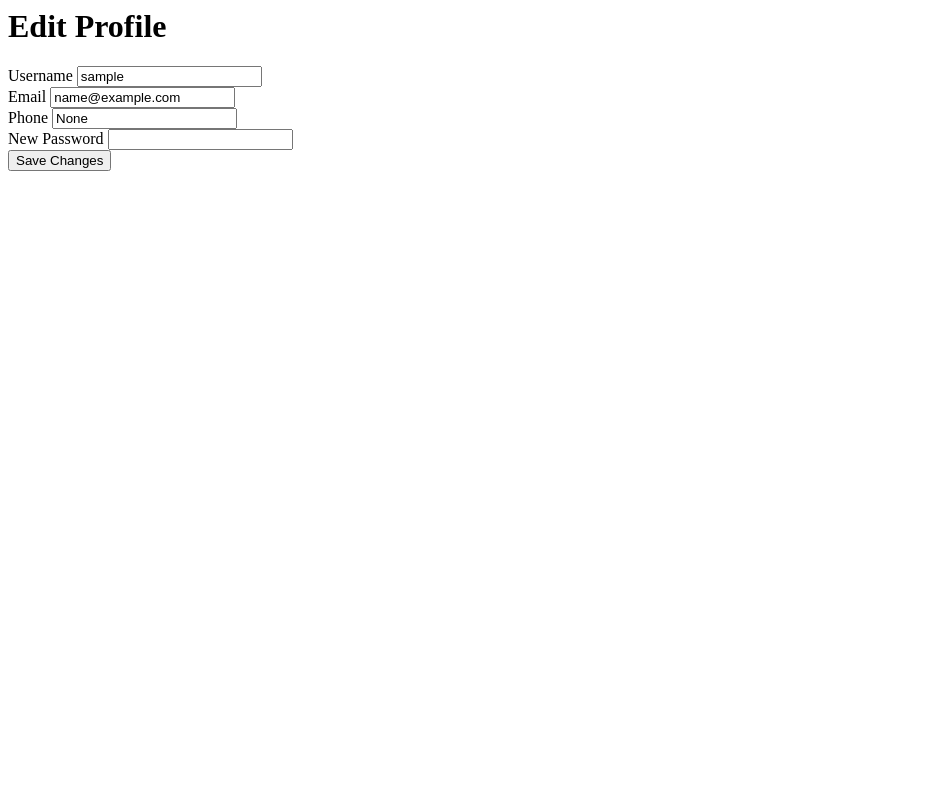
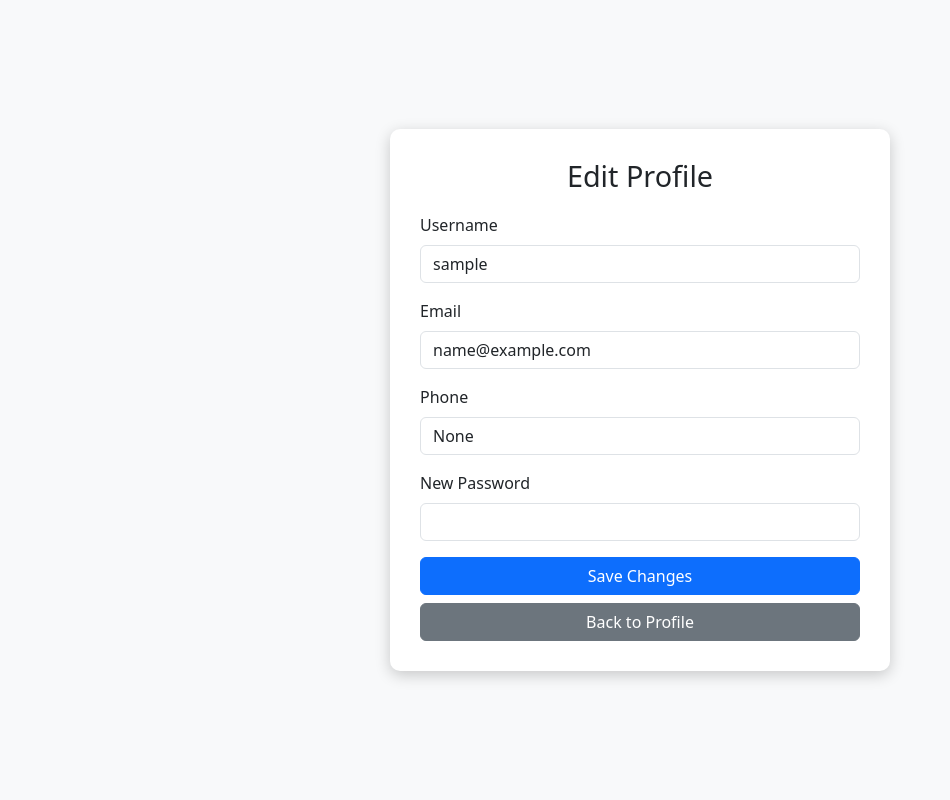
Before and after one commit to parsapardak/NewPlatform, a Django app: page /accounts/profile/edit/ in a window 1280 px wide. Shown: the whole page, without its empty margins (0-950 px from the left). Run offline with Django 5.2, Linux system fonts and the light colour scheme; the visitor is signed in with stand-in values (Sample User, id 1).

```diff
--- a/accounts/views.py
+++ b/accounts/views.py
@@ -136,7 +136,7 @@ def edit_profile(request):
             user.set_password(request.POST['password'])
 
         user.save()
-        messages.success(request, 'Profile updated successfully!')
+        messages.success(request, 'Your profile has been updated successfully!')
         return redirect('user-profile')
 
     return render(request, 'accounts/edit_profile.html', {'user': request.user})
--- a/templates/accounts/edit_profile.html
+++ b/templates/accounts/edit_profile.html
@@ -1,14 +1,59 @@
-<div class="container mt-4">
-    <h1 class="text-center">Edit Profile</h1>
+<!DOCTYPE html>
+<html lang="en">
+<head>
+    <meta charset="UTF-8">
+    <meta name="viewport" content="width=device-width, initial-scale=1.0">
+    <title>Edit Profile</title>
+    <link href="https://cdn.jsdelivr.net/npm/bootstrap@5.3.0/dist/css/bootstrap.min.css" rel="stylesheet">
+    <style>
+        body {
+            background-color: #f8f9fa;
+            display: flex;
+            justify-content: center;
+            align-items: center;
+            min-height: 100vh;
+        }
+        .edit-profile-card {
+            background: white;
+            padding: 30px;
+            border-radius: 10px;
+            box-shadow: 0 4px 15px rgba(0, 0, 0, 0.2);
+            width: 100%;
+            max-width: 500px;
+        }
+        .edit-profile-card h1 {
+            margin-bottom: 20px;
+            font-size: 1.8rem;
+            text-align: center;
+        }
+    </style>
+</head>
+<body>
+    <div class="edit-profile-card">
+        <h1>Edit Profile</h1>
+
+        <!-- پیام‌های کاربر -->
+        {% if messages %}
+        <div>
+            {% for message in messages %}
+                <div class="alert alert-{{ message.tags }} alert-dismissible fade show" role="alert">
+                    {{ message }}
+                    <button type="button" class="btn-close" data-bs-dismiss="alert" aria-label="Close"></button>
+                </div>
+            {% endfor %}
+        </div>
+        {% endif %}
+
+        <!-- فرم ویرایش اطلاعات -->
         <form method="post">
             {% csrf_token %}
             <div class="mb-3">
                 <label for="username" class="form-label">Username</label>
-            <input type="text" class="form-control" id="username" name="username" value="{{ user.username }}">
+                <input type="text" class="form-control" id="username" name="username" value="{{ user.username }}" required>
             </div>
             <div class="mb-3">
                 <label for="email" class="form-label">Email</label>
-            <input type="email" class="form-control" id="email" name="email" value="{{ user.email }}">
+                <input type="email" class="form-control" id="email" name="email" value="{{ user.email }}" required>
             </div>
             <div class="mb-3">
                 <label for="phone" class="form-label">Phone</label>
@@ -18,6 +63,11 @@
                 <label for="password" class="form-label">New Password</label>
                 <input type="password" class="form-control" id="password" name="password">
             </div>
-        <button type="submit" class="btn btn-primary">Save Changes</button>
+            <button type="submit" class="btn btn-primary w-100">Save Changes</button>
+            <a href="{% url 'user-profile' %}" class="btn btn-secondary w-100 mt-2">Back to Profile</a>
         </form>
     </div>
+
+    <script src="https://cdn.jsdelivr.net/npm/bootstrap@5.3.0/dist/js/bootstrap.bundle.min.js"></script>
+</body>
+</html>
```
Also changed, not shown: templates/accounts/profile_superuser.html (+20 -60 lines). Lines whose indentation alone changed are shown as unchanged.
